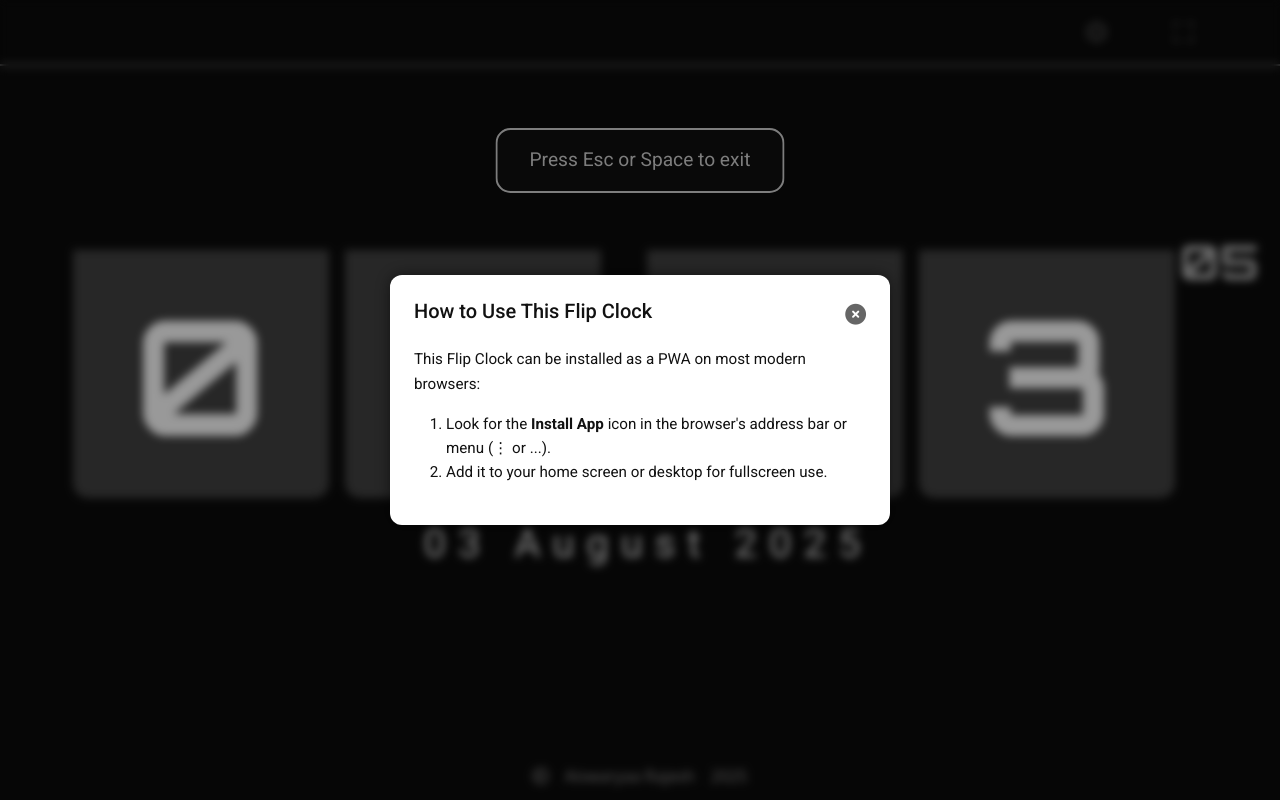
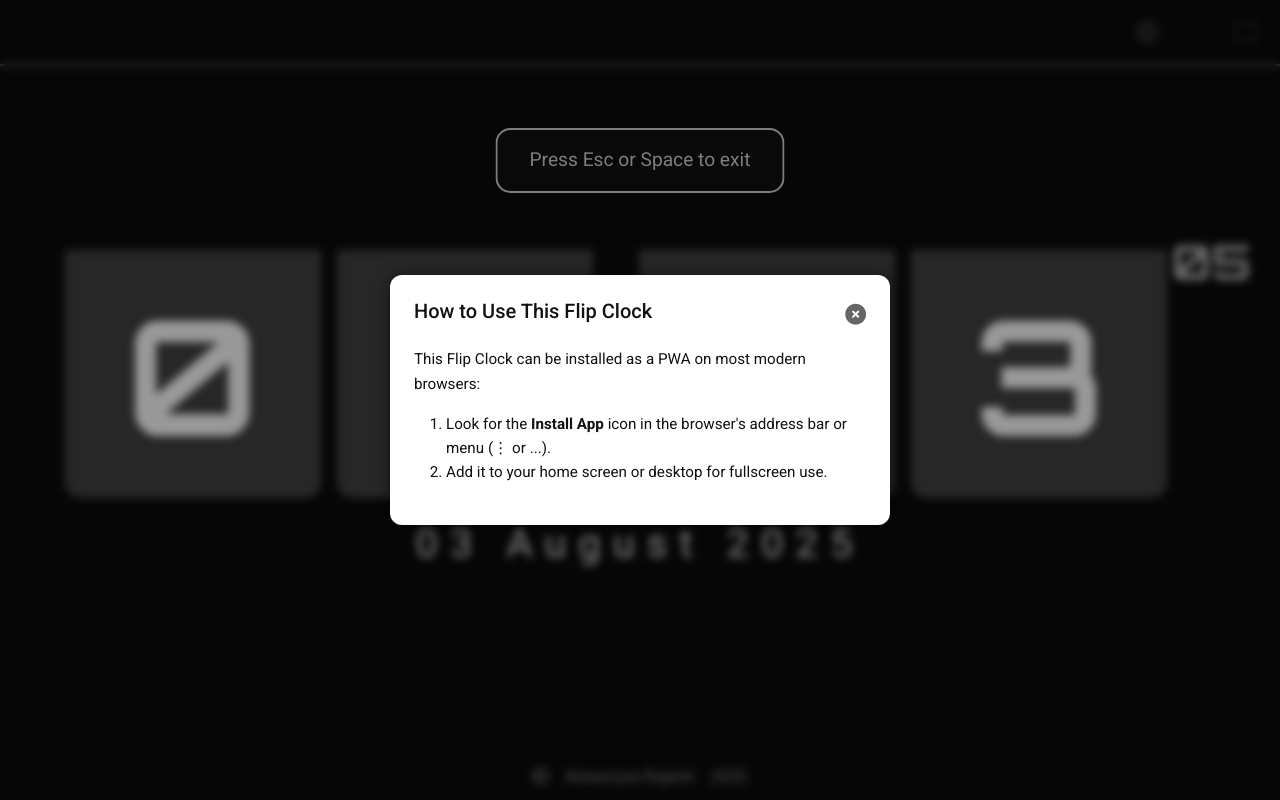
Before and after one commit to AiswaryaaRajesh/FlipClockWidget, a plain HTML site: page index.html in a window 1280 px wide. Drawn offline with nearby package versions, Linux system fonts and the light colour scheme.

Commit message:
Update 02/08/25

```diff
--- a/index.html
+++ b/index.html
@@ -23,14 +23,10 @@
 
     <header id="header-control-icons">
       <div class="header header-sticky fixed-top">
-        <div class="container">
-          <div class="row">
-            <div id="control-icons-toggle" class="control-icons d-flex align-items-center justify-content-between">
-              <div class="offset-7 col-5 d-flex align-items-center justify-content-end">
-                <i class="fa-solid fa-gear settings-icon m-1 col-2 text-end" title="Settings"></i>
-                <i id="fullscreen-toggle" class="col-2 fa-solid fa-expand fullscreen-icon m-1 text-end" title="Toggle Fullscreen"></i>
-              </div>
-            </div>
+        <div id="control-icons-toggle" class="control-icons d-flex align-items-center justify-content-between">
+          <div class="offset-7 col-5 d-flex align-items-center justify-content-end">
+            <i class="fa-solid fa-gear settings-icon m-1 col-2 text-end" title="Settings"></i>
+            <i id="fullscreen-toggle" class="col-2 fa-solid fa-expand fullscreen-icon m-1 me-4 text-end" title="Toggle Fullscreen"></i>
           </div>
         </div>
       </div>
@@ -48,6 +44,15 @@
       </div>
     </div>
 
+    <div id="update-banner" class="status-banner hidden">
+        <span>A new version is available</span>
+        <button id="refresh-btn"><i class="fa-solid fa-arrows-rotate"></i></button>
+    </div>
+    <div id="updated-banner" class="status-banner hidden">
+        <span>New version is now active</span>
+    </div>
+
+
 
     <!-- Settings Dropdown -->
     <div id="settings-dropdown" class="overlay overlay-settings hidden">
@@ -61,8 +66,8 @@
     </div>
 
     <!-- CLOCK -->
-    <div class="container container-clock">
-      <div class="row d-flex flex-column align-items-center justify-content-center">
+    <div class="container-clock">
+      <div class="d-flex flex-column align-items-center justify-content-center">
         <div class="flip-clock d-flex align-items-center justify-content-center mx-2">
 
           <div class="flip-card hours-tens me-md-2 ms-md-1 mx-1" data-digit="0"></div>
@@ -91,3 +96,6 @@
 
   </body>
 </html>
+
+<!--  llive server: -->
+<!-- python -m http.server 8000 -->
```
